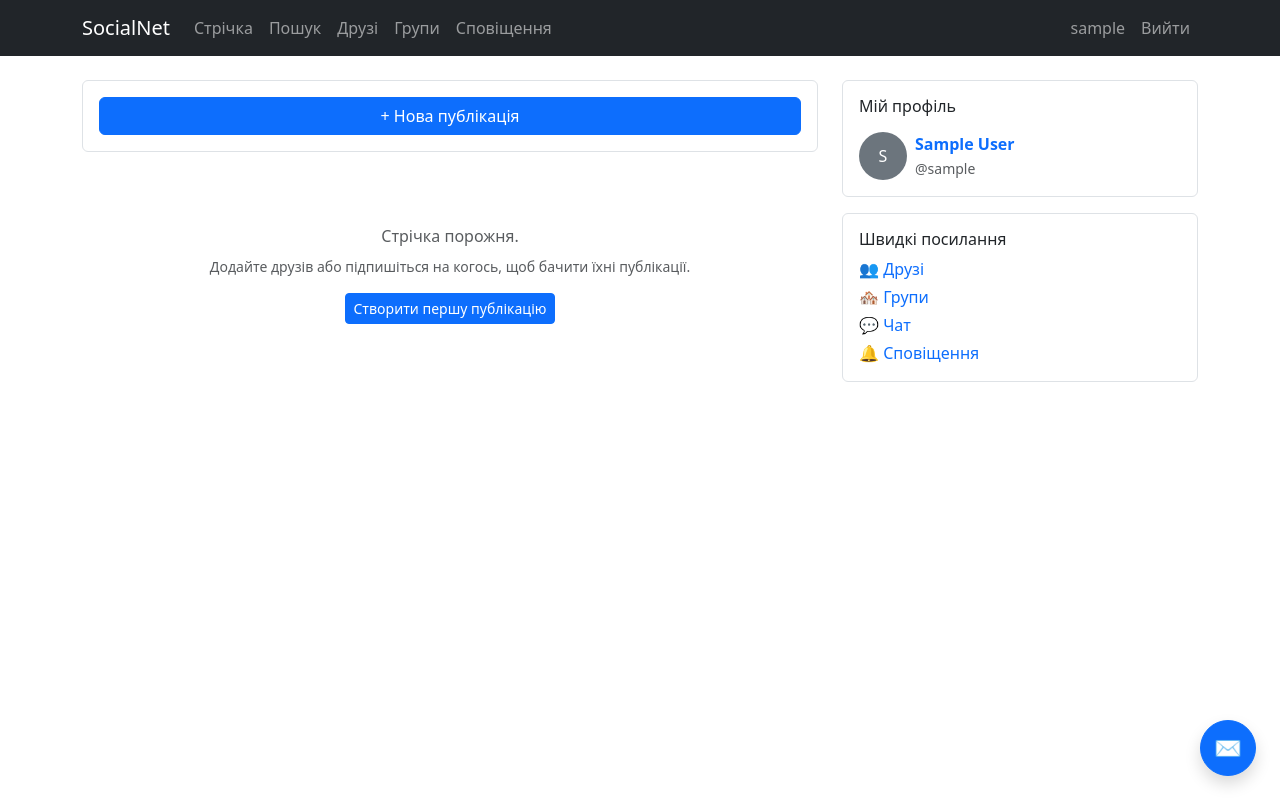
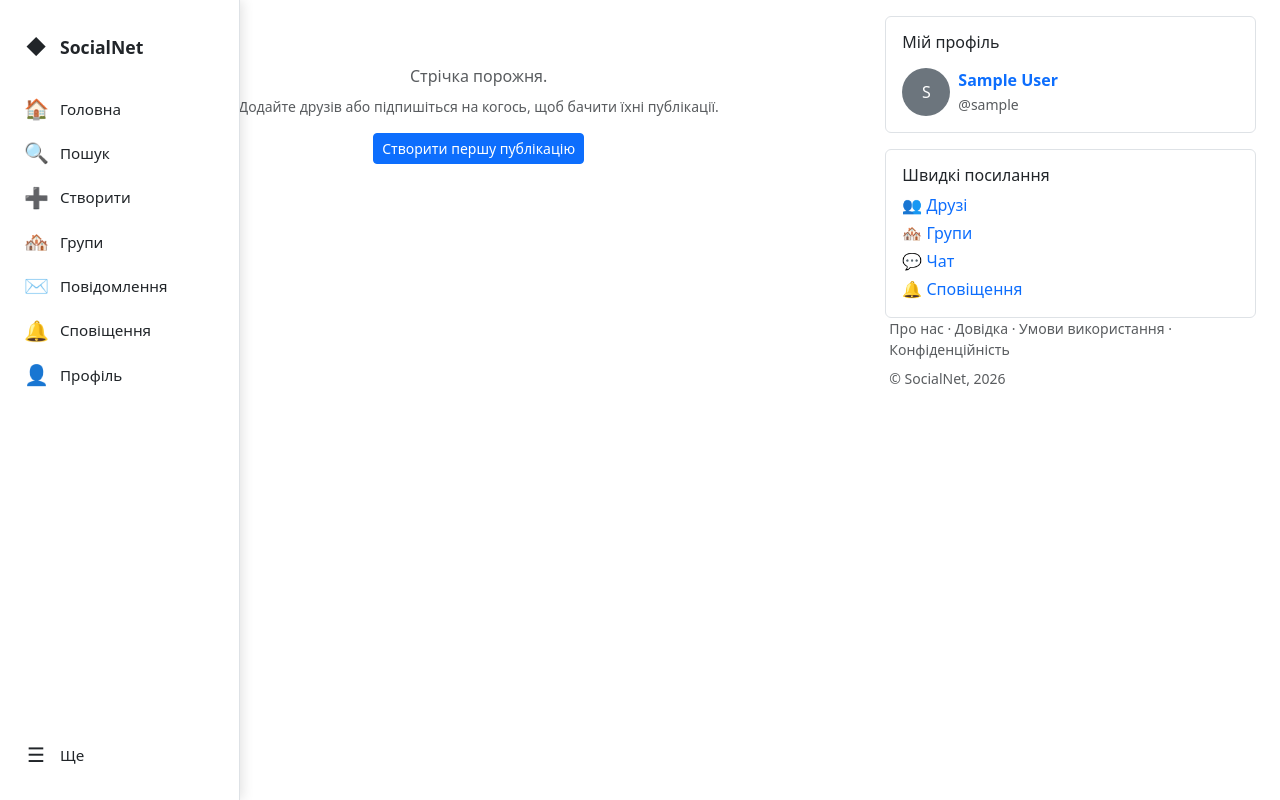
Before and after one commit to rukablood1488/socialnetwork, a Django app: page / in a window 1280 px wide. Run offline with Django 5.2, Linux system fonts and the light colour scheme; the visitor is signed in with stand-in values (Sample User, id 1); data comes from the database, SQL or seed files in the repository; data that the repository does not hold is empty.

Commit message:
reworked navbar

```diff
--- /dev/null
+++ b/static/css/sidebar.css
@@ -0,0 +1,148 @@
+.app-layout {
+  display: flex;
+  min-height: 100vh;
+}
+
+.app-main {
+  flex: 1 1 auto;
+  min-width: 0;
+  padding-left: 72px;
+}
+
+
+.app-sidebar {
+  position: fixed;
+  top: 0;
+  left: 0;
+  width: 72px;
+  height: 100vh;
+  display: flex;
+  flex-direction: column;
+  gap: 0.15rem;
+  padding: 1.5rem 0.75rem;
+  border-right: 1px solid var(--bs-border-color);
+  background: var(--bs-body-bg);
+  overflow-x: hidden;
+  overflow-y: auto;
+  z-index: 1030;
+
+
+  transition: width 0.2s ease, box-shadow 0.2s ease;
+}
+
+.app-sidebar:hover {
+  width: 240px;
+  box-shadow: 2px 0 12px rgba(0, 0, 0, 0.12);
+}
+
+
+.sidebar-brand {
+  display: flex;
+  align-items: center;
+  gap: 0.75rem;
+  padding: 0.6rem 0.75rem;
+  margin-bottom: 1rem;
+  font-weight: 700;
+  font-size: 1.1rem;
+  text-decoration: none;
+  color: inherit;
+  white-space: nowrap;
+}
+
+.sidebar-link {
+  display: flex;
+  align-items: center;
+  gap: 0.75rem;
+  padding: 0.6rem 0.75rem;
+  border-radius: 8px;
+  text-decoration: none;
+  color: inherit;
+  font-size: 0.95rem;
+  border: none;
+  background: transparent;
+  width: 100%;
+  text-align: left;
+  white-space: nowrap;
+}
+
+.sidebar-link:hover {
+  background: var(--bs-tertiary-bg, #f1f1f1);
+  color: inherit;
+}
+
+.sidebar-icon {
+  font-size: 1.25rem;
+  line-height: 1;
+  flex-shrink: 0;
+  width: 1.5rem;
+  text-align: center;
+}
+
+.sidebar-avatar-icon {
+  width: 24px;
+  height: 24px;
+  border-radius: 50%;
+  object-fit: cover;
+  flex-shrink: 0;
+}
+
+.sidebar-badge {
+  margin-left: auto;
+}
+
+.sidebar-spacer {
+  flex: 1 1 auto;
+}
+
+
+.sidebar-label {
+  opacity: 0;
+  transition: opacity 0.15s ease;
+}
+
+.app-sidebar:hover .sidebar-label {
+  opacity: 1;
+}
+
+
+@media (max-width: 767px) {
+  .app-main {
+    padding-left: 0;
+    padding-bottom: 72px;
+  }
+
+  .app-sidebar,
+  .app-sidebar:hover {
+    top: auto;
+    bottom: 0;
+    left: 0;
+    right: 0;
+    width: 100%;
+    height: auto;
+    flex-direction: row;
+    align-items: center;
+    justify-content: space-around;
+    gap: 0;
+    padding: 0.4rem;
+    border-right: none;
+    border-top: 1px solid var(--bs-border-color);
+    box-shadow: none;
+  }
+
+  .sidebar-brand,
+  .sidebar-link {
+    width: auto;
+    padding: 0.5rem;
+    justify-content: center;
+  }
+
+  .sidebar-brand span:not(.sidebar-icon),
+  .sidebar-label,
+  .sidebar-spacer {
+    display: none;
+  }
+
+  .app-sidebar:hover .sidebar-label {
+    opacity: 0;
+  }
+}
--- a/templates/base.html
+++ b/templates/base.html
@@ -1,3 +1,4 @@
+{% load static %}
 <!DOCTYPE html>
 <html lang="uk">
 <head>
@@ -8,75 +9,17 @@
     href="https://cdn.jsdelivr.net/npm/bootstrap@5.3.3/dist/css/bootstrap.min.css"
     rel="stylesheet"
   >
+  <link href="{% static 'css/sidebar.css' %}" rel="stylesheet">
   {% block extra_css %}{% endblock %}
 </head>
 <body>
 
+<div class="app-layout">
 
-  <nav class="navbar navbar-expand-md navbar-dark bg-dark mb-4">
-    <div class="container">
-      <a class="navbar-brand" href="{% url 'feed' %}">SocialNet</a>
-
-      <button class="navbar-toggler" type="button"
-              data-bs-toggle="collapse" data-bs-target="#mainNav">
-        <span class="navbar-toggler-icon"></span>
-      </button>
-
-      <div class="collapse navbar-collapse" id="mainNav">
-        {% if user.is_authenticated %}
-          <ul class="navbar-nav me-auto">
-            <li class="nav-item">
-              <a class="nav-link" href="{% url 'feed' %}">Стрічка</a>
-            </li>
-            <li class="nav-item">
-              <a class="nav-link" href="{% url 'search' %}">Пошук</a>
-            </li>
-            <li class="nav-item">
-              <a class="nav-link" href="{% url 'friends' %}">Друзі</a>
-            </li>
-            <li class="nav-item">
-              <a class="nav-link" href="{% url 'group_list' %}">Групи</a>
-            </li>
-            <li class="nav-item">
-              <a class="nav-link" href="{% url 'notifications' %}">
-                Сповіщення
-                {% if unread_notifications_count %}
-                  <span class="badge bg-danger rounded-pill">{{ unread_notifications_count }}</span>
-                {% endif %}
-              </a>
-            </li>
-          </ul>
-
-          <ul class="navbar-nav ms-auto">
-            <li class="nav-item">
-              <a class="nav-link" href="{% url 'profile' user.username %}">
-                {{ user.username }}
-              </a>
-            </li>
-            <li class="nav-item">
-              <form method="post" action="{% url 'logout' %}" class="d-inline">
-                {% csrf_token %}
-                <button type="submit" class="btn btn-link nav-link">Вийти</button>
-              </form>
-            </li>
-          </ul>
-        {% else %}
-          <ul class="navbar-nav ms-auto">
-            <li class="nav-item">
-              <a class="nav-link" href="{% url 'login' %}">Увійти</a>
-            </li>
-            <li class="nav-item">
-              <a class="nav-link" href="{% url 'register' %}">Реєстрація</a>
-            </li>
-          </ul>
-        {% endif %}
-      </div>
-    </div>
-  </nav>
-
+  <div class="app-main">
 
     {% if messages %}
-    <div class="container mb-3">
+      <div class="container-fluid px-3 px-md-4 pt-3">
         {% for message in messages %}
           <div class="alert alert-{{ message.tags }} alert-dismissible fade show" role="alert">
             {{ message }}
@@ -86,26 +29,99 @@
       </div>
     {% endif %}
 
-
-  <main class="container">
+    <main class="container-fluid px-3 px-md-4 py-3">
       {% block content %}{% endblock %}
     </main>
+  </div>
 
 
-  {% if user.is_authenticated and request.resolver_match.url_name != 'chat_list' and request.resolver_match.url_name != 'chat_detail' %}
-    <a href="{% url 'chat_list' %}"
-       class="btn btn-primary rounded-circle shadow d-flex align-items-center justify-content-center position-fixed"
-       style="bottom:24px; right:24px; width:56px; height:56px; z-index:1040; font-size:1.4rem;"
-       title="Повідомлення">
-      ✉️
+
+  <nav class="app-sidebar">
+
+    <a href="{% url 'feed' %}" class="sidebar-brand">
+      <span class="sidebar-icon">◆</span>
+      <span class="sidebar-label">SocialNet</span>
+    </a>
+
+    {% if user.is_authenticated %}
+
+      <a href="{% url 'feed' %}" class="sidebar-link">
+        <span class="sidebar-icon">🏠</span>
+        <span class="sidebar-label">Головна</span>
+      </a>
+
+      <a href="{% url 'search' %}" class="sidebar-link">
+        <span class="sidebar-icon">🔍</span>
+        <span class="sidebar-label">Пошук</span>
+      </a>
+
+      <a href="{% url 'post_create' %}" class="sidebar-link">
+        <span class="sidebar-icon">➕</span>
+        <span class="sidebar-label">Створити</span>
+      </a>
+
+      <a href="{% url 'group_list' %}" class="sidebar-link">
+        <span class="sidebar-icon">🏘</span>
+        <span class="sidebar-label">Групи</span>
+      </a>
+
+      <a href="{% url 'chat_list' %}" class="sidebar-link">
+        <span class="sidebar-icon">✉️</span>
+        <span class="sidebar-label">Повідомлення</span>
         {% if unread_messages_count %}
-        <span class="badge bg-danger rounded-pill position-absolute"
-              style="top:-4px; right:-4px; font-size:0.7rem;">
-          {{ unread_messages_count }}
-        </span>
+          <span class="badge bg-danger rounded-pill sidebar-badge">{{ unread_messages_count }}</span>
         {% endif %}
       </a>
+
+      <a href="{% url 'notifications' %}" class="sidebar-link">
+        <span class="sidebar-icon">🔔</span>
+        <span class="sidebar-label">Сповіщення</span>
+        {% if unread_notifications_count %}
+          <span class="badge bg-danger rounded-pill sidebar-badge">{{ unread_notifications_count }}</span>
         {% endif %}
+      </a>
+
+      <a href="{% url 'profile' user.username %}" class="sidebar-link">
+        {% if user.profile.avatar %}
+          <img src="{{ user.profile.avatar.url }}" class="sidebar-avatar-icon" alt="">
+        {% else %}
+          <span class="sidebar-icon">👤</span>
+        {% endif %}
+        <span class="sidebar-label">Профіль</span>
+      </a>
+
+      <div class="sidebar-spacer"></div>
+
+
+      <div class="dropup">
+        <button type="button" class="sidebar-link" data-bs-toggle="dropdown" aria-expanded="false">
+          <span class="sidebar-icon">☰</span>
+          <span class="sidebar-label">Ще</span>
+        </button>
+        <ul class="dropdown-menu">
+          <li>
+            <form method="post" action="{% url 'logout' %}">
+              {% csrf_token %}
+              <button type="submit" class="dropdown-item">Вийти</button>
+            </form>
+          </li>
+        </ul>
+      </div>
+
+    {% else %}
+      <a href="{% url 'login' %}" class="sidebar-link">
+        <span class="sidebar-icon">🔑</span>
+        <span class="sidebar-label">Увійти</span>
+      </a>
+      <a href="{% url 'register' %}" class="sidebar-link">
+        <span class="sidebar-icon">📝</span>
+        <span class="sidebar-label">Реєстрація</span>
+      </a>
+    {% endif %}
+
+  </nav>
+
+</div>
 
 <script
   src="https://cdn.jsdelivr.net/npm/bootstrap@5.3.3/dist/js/bootstrap.bundle.min.js">
--- a/templates/feed/index.html
+++ b/templates/feed/index.html
@@ -8,11 +8,6 @@
 
   <div class="col-12 col-md-8">
 
-    <div class="border rounded p-3 mb-4">
-      <a href="{% url 'post_create' %}" class="btn btn-primary w-100">
-        + Нова публікація
-      </a>
-    </div>
 
     {% if posts %}
       {% for post in posts %}
@@ -103,6 +98,7 @@
               </span>
             {% endif %}
 
+
             <a href="{% url 'post_detail' post.pk %}"
                class="btn btn-sm btn-outline-secondary">
               💬 {{ post.comments.count }}
@@ -173,6 +169,14 @@
         <li class="mt-1"><a href="{% url 'notifications' %}" class="text-decoration-none">🔔 Сповіщення</a></li>
       </ul>
     </div>
+
+
+    <div class="text-muted small px-1">
+      <p class="mb-2">
+        Про нас · Довідка · Умови використання · Конфіденційність
+      </p>
+      <p class="mb-0">© SocialNet, {% now "Y" %}</p>
+    </div>
   </div>
 
 </div>
```
Lines whose indentation alone changed are shown as unchanged.
